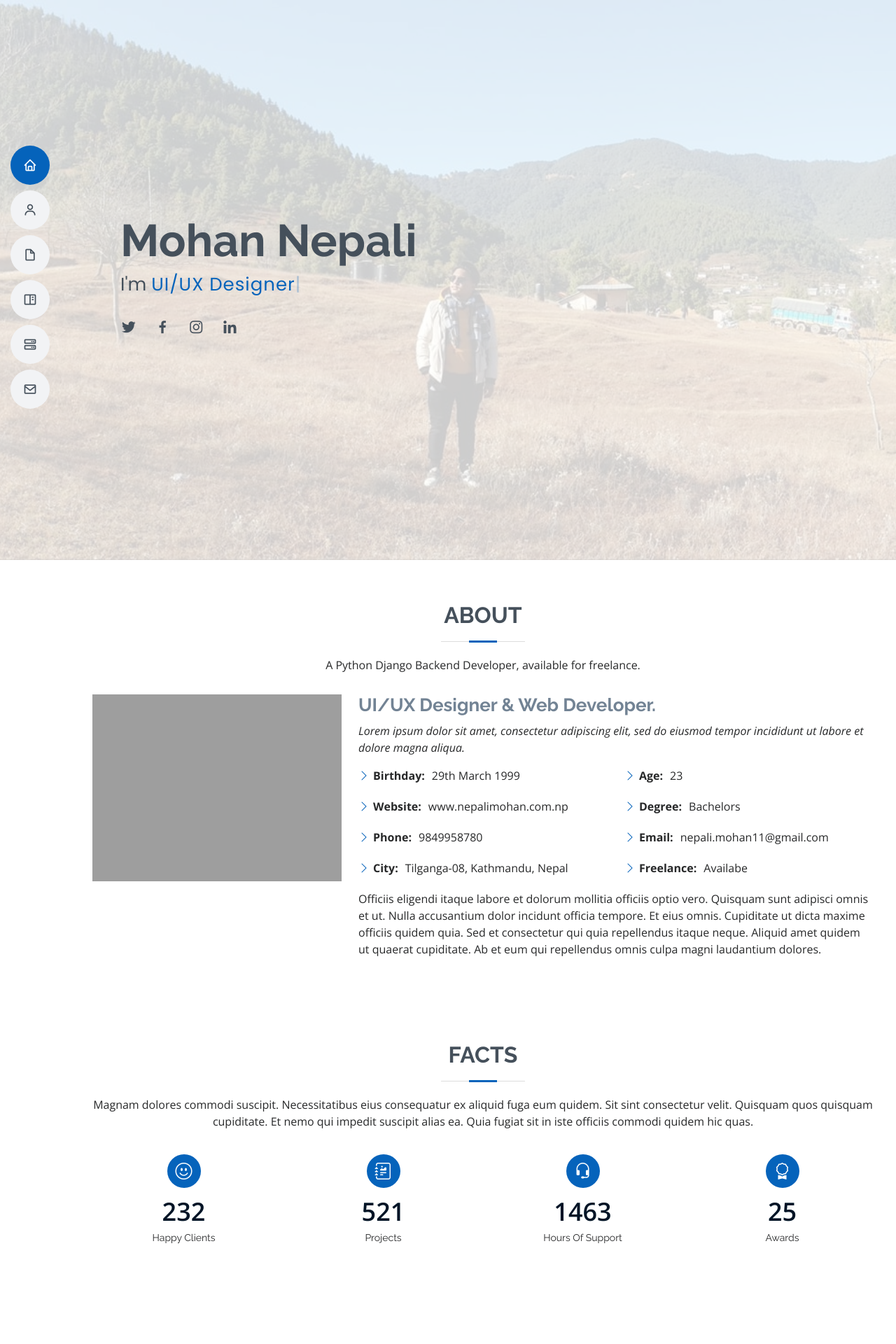
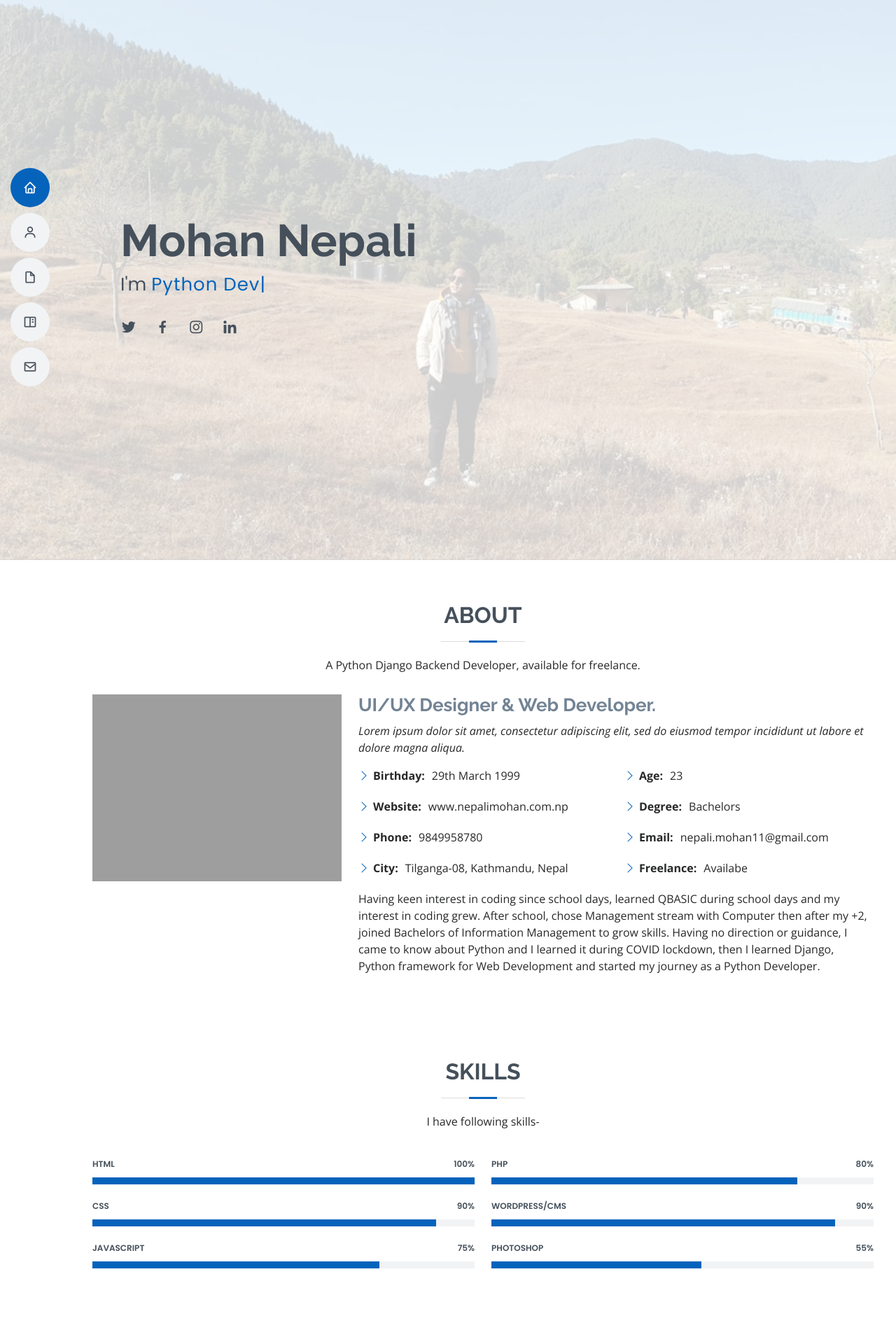
Before and after one commit to nepalimohan/Portfolio-main, a Django app: page / in a window 1280 px wide. Shown: the top 1920 px of the page at 70% size. Run offline with Django 4.2, Linux system fonts and the light colour scheme; data comes from the database, SQL or seed files in the repository; both versions use the stored data as it was after the commit; some libraries are stand-ins or nearby versions; grey boxes are pictures that could not be loaded.

Commit message:
ChangesDone

```diff
--- a/pages/models.py
+++ b/pages/models.py
@@ -45,6 +45,8 @@
 
 class Experience(models.Model):
     post = models.CharField(max_length=100)
+    name_of_organization = models.CharField(max_length=100)
+    time_period = models.PositiveIntegerField()
     address = models.CharField(max_length=100, blank=True)
     responsibilities = models.TextField()
 
--- a/templates/base.html
+++ b/templates/base.html
@@ -50,7 +50,7 @@
         <li><a href="#about" class="nav-link scrollto"><i class="bx bx-user"></i> <span>About</span></a></li>
         <li><a href="#resume" class="nav-link scrollto"><i class="bx bx-file-blank"></i> <span>Resume</span></a></li>
         <li><a href="#portfolio" class="nav-link scrollto"><i class="bx bx-book-content"></i> <span>Portfolio</span></a></li>
-        <li><a href="#services" class="nav-link scrollto"><i class="bx bx-server"></i> <span>Services</span></a></li>
+        {% comment %} <li><a href="#services" class="nav-link scrollto"><i class="bx bx-server"></i> <span>Services</span></a></li> {% endcomment %}
         <li><a href="#contact" class="nav-link scrollto"><i class="bx bx-envelope"></i> <span>Contact</span></a></li>
       </ul>
     </nav><!-- .nav-menu -->
@@ -64,17 +64,18 @@
 <!-- ======= Footer ======= -->
     <footer id="footer">
         <div class="container">
-          <h3>Mohan Nepali</h3>
-          <p>Et aut eum quis fuga eos sunt ipsa nihil. Labore corporis magni eligendi fuga maxime saepe commodi placeat.</p>
+          {% for info in profile %}
+          <h3>{{info.name}}</h3>
+          <p>{{info.works_as}}</p>
           <div class="social-links">
-            <a href="#" class="twitter"><i class="bx bxl-twitter"></i></a>
-            <a href="#" class="facebook"><i class="bx bxl-facebook"></i></a>
-            <a href="#" class="instagram"><i class="bx bxl-instagram"></i></a>
-            <a href="#" class="google-plus"><i class="bx bxl-skype"></i></a>
-            <a href="#" class="linkedin"><i class="bx bxl-linkedin"></i></a>
+            {% comment %} <a href="#" class="twitter"><i class="bx bxl-twitter"></i></a> {% endcomment %}
+            <a href="{{info.facelook_link}}" target="_blank" class="facebook"><i class="bx bxl-facebook"></i></a>
+            <a href="{{info.instagram_link}}" target="_blank" class="instagram"><i class="bx bxl-instagram"></i></a>
+            {% comment %} <a href="#" class="google-plus"><i class="bx bxl-skype"></i></a> {% endcomment %}
+            <a href="{{info.linkedin_link}}" target="_blank" class="linkedin"><i class="bx bxl-linkedin"></i></a>
           </div>
           <div class="copyright">
-            &copy; Copyright <strong><span>MyResume</span></strong>. All Rights Reserved
+            &copy; Copyright <strong><span>Mohan Nepali</span></strong>. All Rights Reserved
           </div>
           <div class="credits">
             <!-- All the links in the footer should remain intact. -->
@@ -83,6 +84,7 @@
             <!-- Purchase the pro version with working PHP/AJAX contact form: https://bootstrapmade.com/free-html-bootstrap-template-my-resume/ -->
             {% comment %} Designed by <a href="https://bootstrapmade.com/">BootstrapMade</a> {% endcomment %}
           </div>
+          {% endfor %}
         </div>
       </footer><!-- End Footer -->
 
--- a/templates/pages/home.html
+++ b/templates/pages/home.html
@@ -6,7 +6,7 @@
   <section id="hero" class="d-flex flex-column justify-content-center">
     <div class="container" data-aos="zoom-in" data-aos-delay="100">
       <h1>{{details.name}}</h1>
-      <p>I'm <span class="typed" data-typed-items=" Developer, UI/UX Designer, Python Django developer"></span></p>
+      <p>I'm <span class="typed" data-typed-items="Python Developer"></span></p>
       <div class="social-links">
         <a href="#" target="_blank" class="twitter"><i class="bx bxl-twitter"></i></a>
         <a href="{{details.facebook_link}}" target="_blank" class="facebook"><i class="bx bxl-facebook"></i></a>
@@ -59,8 +59,8 @@
               </div>
             </div>
             <p>
-              Officiis eligendi itaque labore et dolorum mollitia officiis optio vero. Quisquam sunt adipisci omnis et ut. Nulla accusantium dolor incidunt officia tempore. Et eius omnis.
-              Cupiditate ut dicta maxime officiis quidem quia. Sed et consectetur qui quia repellendus itaque neque. Aliquid amet quidem ut quaerat cupiditate. Ab et eum qui repellendus omnis culpa magni laudantium dolores.
+              Having keen interest in coding since school days, learned QBASIC during school days and my interest in coding grew. After school, chose Management stream with Computer then after my +2, joined Bachelors of Information Management to
+              grow skills. Having no direction or guidance, I came to know about Python and I learned it during COVID lockdown, then I learned Django, Python framework for Web Development and started my journey as a Python Developer.
             </p>
           </div>
         </div>
@@ -70,7 +70,7 @@
     </section><!-- End About Section -->
 
     <!-- ======= Facts Section ======= -->
-    <section id="facts" class="facts">
+    {% comment %} <section id="facts" class="facts">
       <div class="container" data-aos="fade-up">
 
         <div class="section-title">
@@ -115,7 +115,7 @@
         </div>
 
       </div>
-    </section><!-- End Facts Section -->
+    </section><!-- End Facts Section --> {% endcomment %}
 
     <!-- ======= Skills Section ======= -->
     <section id="skills" class="skills section-bg">
@@ -123,7 +123,7 @@
 
         <div class="section-title">
           <h2>Skills</h2>
-          <p>Magnam dolores commodi suscipit. Necessitatibus eius consequatur ex aliquid fuga eum quidem. Sit sint consectetur velit. Quisquam quos quisquam cupiditate. Et nemo qui impedit suscipit alias ea. Quia fugiat sit in iste officiis commodi quidem hic quas.</p>
+          <p>I have following skills-</p>
         </div>
 
         <div class="row skills-content">
@@ -219,8 +219,9 @@
             <h3 class="resume-title">Professional Experience</h3>
             {% for exp in experience %}
             <div class="resume-item">
-              <h4>{{exp.post_name}}</h4>
-              <h5>2019 - Present</h5>adfasd
+              <h4>{{exp.post}}</h4>
+              <h5>{{exp.time_period}} months</h5>
+              <p><em>{{exp.name_of_organization}} </em></p>
               <p><em>{{exp.address}} </em></p>
               <ul>
                 <li>{{exp.responsibilities}}</li>
@@ -265,7 +266,7 @@
                 <h4>App 1</h4>
                 <p>App</p>
                 <div class="portfolio-links">
-                  <a href="assets/img/portfolio/portfolio-1.jpg" data-gallery="portfolioGallery" class="portfolio-lightbox" title="App 1"><i class="bx bx-plus"></i></a>
+                  <a href="{% static 'assets/img/portfolio/portfolio-1.jpg' %}" data-gallery="portfolioGallery" class="portfolio-lightbox" title="App 1"><i class="bx bx-plus"></i></a>
                   <a href="portfolio-details.html" class="portfolio-details-lightbox" data-glightbox="type: external" title="Portfolio Details"><i class="bx bx-link"></i></a>
                 </div>
               </div>
@@ -389,7 +390,7 @@
       </div>
     </section><!-- End Portfolio Section -->
 
-    <!-- ======= Services Section ======= -->
+    {% comment %} <!-- ======= Services Section ======= -->
     <section id="services" class="services">
       <div class="container" data-aos="fade-up">
 
@@ -481,9 +482,9 @@
         </div>
 
       </div>
-    </section><!-- End Services Section -->
+    </section><!-- End Services Section --> {% endcomment %}
 
-    <!-- ======= Testimonials Section ======= -->
+    {% comment %} <!-- ======= Testimonials Section ======= -->
     <section id="testimonials" class="testimonials section-bg">
       <div class="container" data-aos="fade-up">
 
@@ -505,9 +506,9 @@
                   <i class="bx bxs-quote-alt-right quote-icon-right"></i>
                 </p>
               </div>
-            </div><!-- End testimonial item -->
+            </div><!-- End testimonial item --> {% endcomment %}
 
-            <div class="swiper-slide">
+            {% comment %} <div class="swiper-slide">
               <div class="testimonial-item">
                 <img src="assets/img/testimonials/testimonials-2.jpg" class="testimonial-img" alt="">
                 <h3>Sara Wilsson</h3>
@@ -518,9 +519,9 @@
                   <i class="bx bxs-quote-alt-right quote-icon-right"></i>
                 </p>
               </div>
-            </div><!-- End testimonial item -->
+            </div><!-- End testimonial item --> {% endcomment %}
 
-            <div class="swiper-slide">
+            {% comment %} <div class="swiper-slide">
               <div class="testimonial-item">
                 <img src="assets/img/testimonials/testimonials-3.jpg" class="testimonial-img" alt="">
                 <h3>Jena Karlis</h3>
@@ -564,7 +565,7 @@
         </div>
 
       </div>
-    </section><!-- End Testimonials Section -->
+    </section><!-- End Testimonials Section --> {% endcomment %}
 
     <!-- ======= Contact Section ======= -->
     <section id="contact" class="contact">
@@ -577,27 +578,28 @@
         <div class="row mt-1">
 
           <div class="col-lg-4">
+            {% for info in profile %}
             <div class="info">
               <div class="address">
                 <i class="bi bi-geo-alt"></i>
                 <h4>Location:</h4>
-                <p>Tilganga-08, Kathmandu, Nepal</p>
+                <p>{{info.address}}</p>
               </div>
 
               <div class="email">
                 <i class="bi bi-envelope"></i>
                 <h4>Email:</h4>
-                <p>nepali.mohan11@gmail.com</p>
+                <p>{{info.email}}</p>
               </div>
 
               <div class="phone">
                 <i class="bi bi-phone"></i>
                 <h4>Call:</h4>
-                <p>+977 9849958780</p>
+                <p>{{info.phone}}</p>
               </div>
 
             </div>
-
+            {% endfor %}
           </div>
 
           <div class="col-lg-8 mt-5 mt-lg-0">
```
Also changed, not shown: db.sqlite3, pages/migrations/0008_experience_name_of_organization.py (added), pages/migrations/0009_experience_time_period.py (added), 1 other file.
